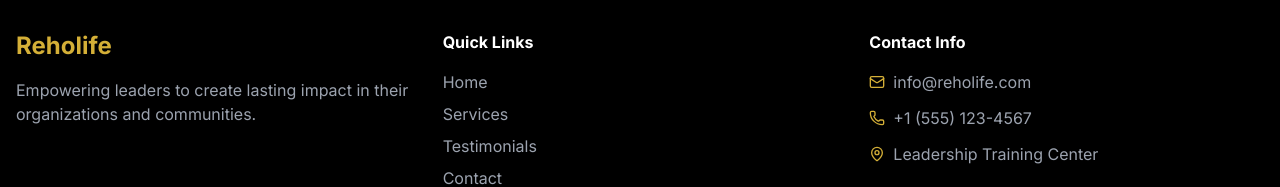
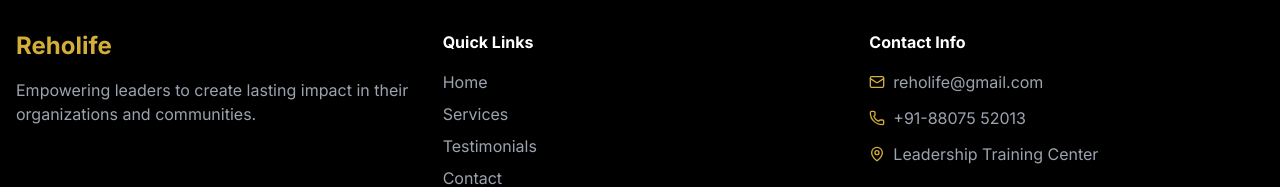
Before and after one commit to titus0709/reholife, a Next.js app: page / in a window 1280 px wide. Shown: the part 6439-6626 px from the top of the page. Built offline with nearby package versions, Linux system fonts and the light colour scheme.

Commit message:
Update footer component

```diff
--- a/src/components/Footer.tsx
+++ b/src/components/Footer.tsx
@@ -43,12 +43,15 @@ export default function Footer() {
             <ul className="space-y-3">
               <li className="flex items-center gap-2 text-gray-400">
                 <Mail className="w-4 h-4 text-gold" />
-                info@reholife.com
+                reholife@gmail.com
               </li>
               <li className="flex items-center gap-2 text-gray-400">
                 <Phone className="w-4 h-4 text-gold" />
-                +1 (555) 123-4567
+                <a href="tel:+918807552013" className="hover:text-gold">
+                  +91-88075 52013
+                </a>
               </li>
+
               <li className="flex items-center gap-2 text-gray-400">
                 <MapPin className="w-4 h-4 text-gold" />
                 Leadership Training Center
```
